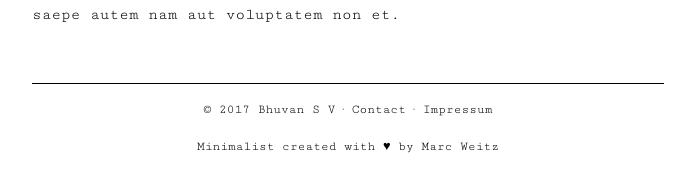
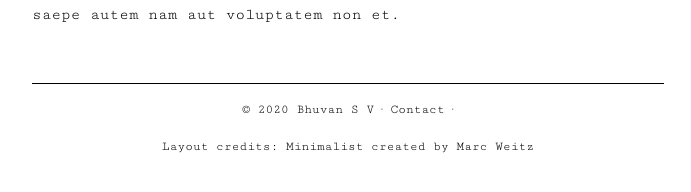
Before and after one commit to bhuvansv/bhuvansv.github.io, a Jekyll site: the page built from index.md, in a window 1280 px wide. Shown: the part 594-786 px from the top of the page, without its empty margins (292-983 px from the left). Built offline with Jekyll 4.4.1, drawn with Linux system fonts in a browser that asks for light colours.

Commit message:
Update footer.html

```diff
--- a/_includes/footer.html
+++ b/_includes/footer.html
@@ -1,10 +1,9 @@
 <div id="footer">
   <p>
-    © 2017 {{site.owner}}  ·
+    © 2020 {{site.owner}}  ·
     <a href="{{site.url}}{{site.baseurl}}/contact/">Contact</a>  ·
-    <a style="color: black;" href="{{site.url}}{{site.baseurl}}/impressum/">Impressum</a>
   </p>
   <p>
-    <a href="https://github.com/Trybnetic/minimalist/">Minimalist</a> created with &#9829; by <a href="https://github.com/Trybnetic/">Marc Weitz</a>
+    Layout credits: <a href="https://github.com/Trybnetic/minimalist/">Minimalist</a> created by <a href="https://github.com/Trybnetic/">Marc Weitz</a>
   </p>
 </div>
```
